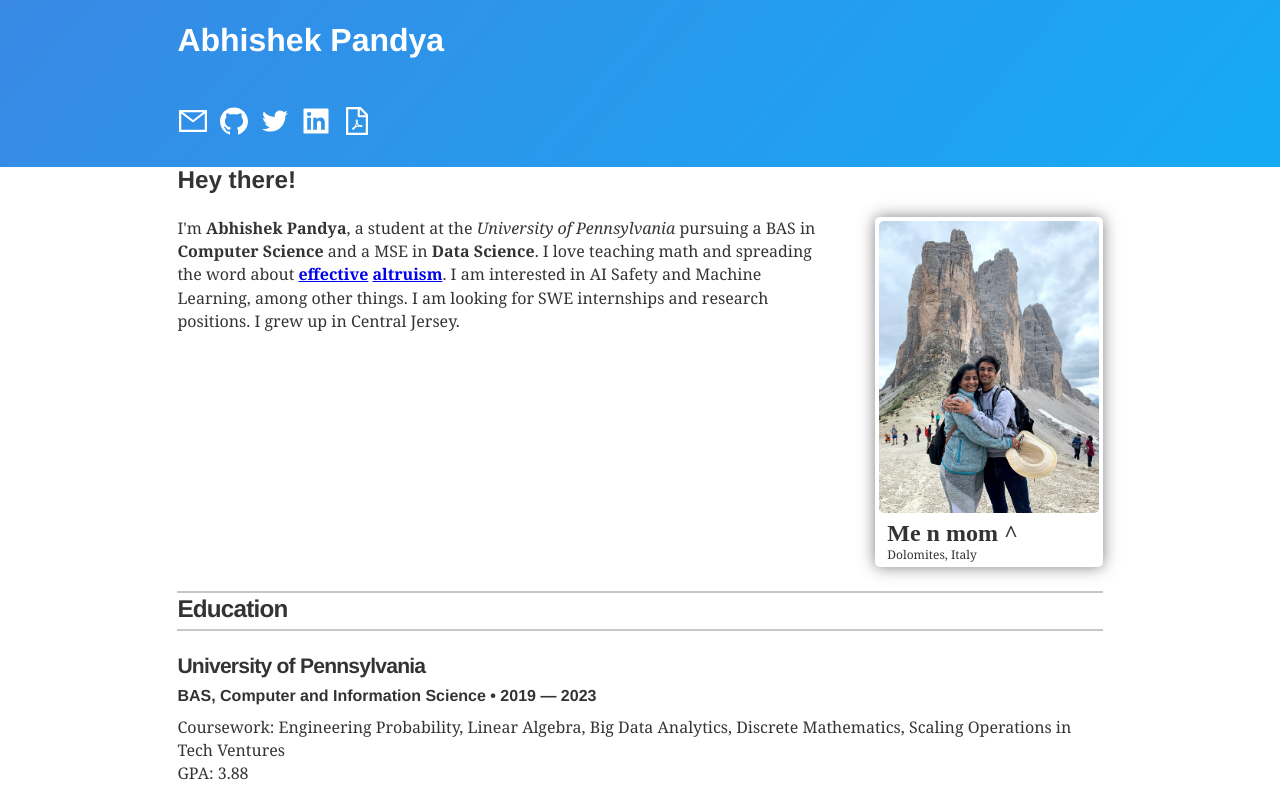
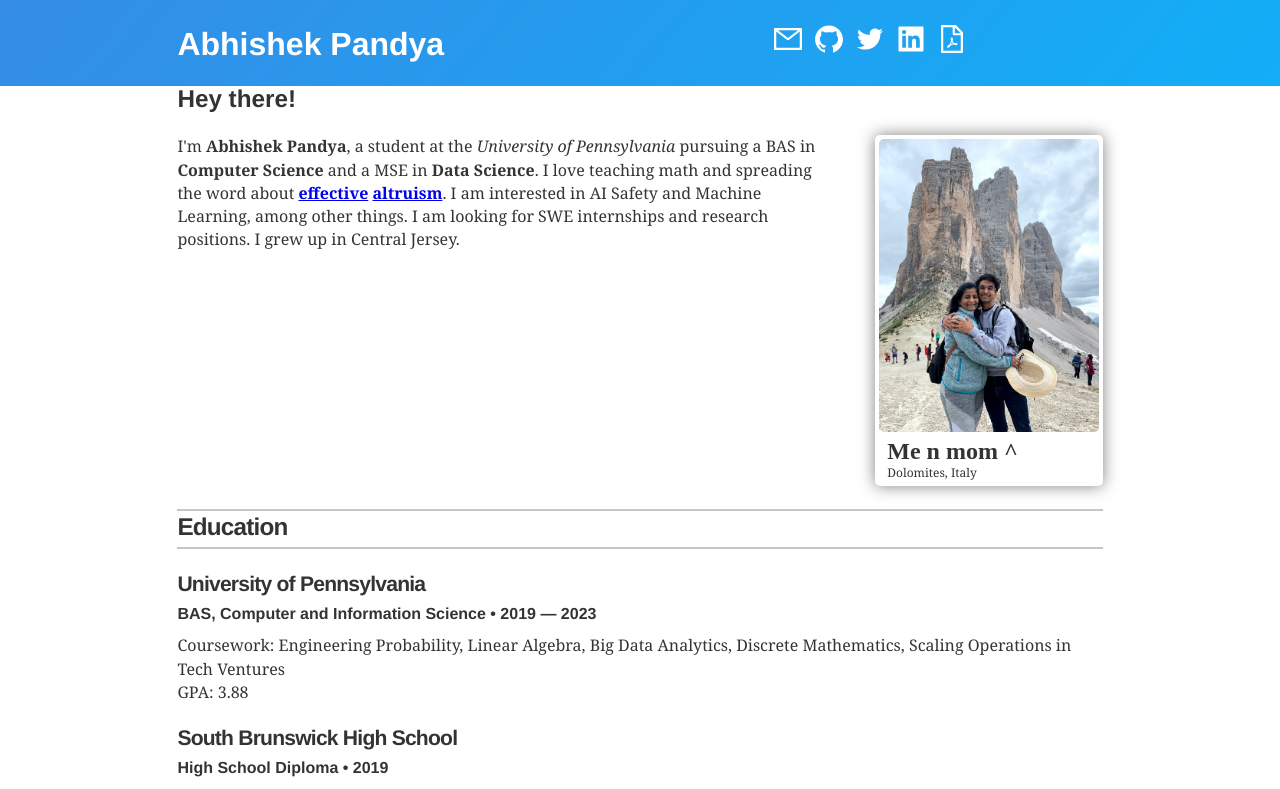
Before and after one commit to abhishekp106/abhishekp106.github.io, a Gatsby site: page / in a window 1280 px wide. Shown: the top 789 px of the page. Built offline with nearby package versions, Linux system fonts and the light colour scheme; Gatsby itself is replaced by a stand-in of ours.

Commit message:
spacing issues fixed for social media icons

```diff
--- a/src/components/header.js
+++ b/src/components/header.js
@@ -2,7 +2,7 @@ import PropTypes from "prop-types"
 import React from "react"
 import "./header.css"
 import { AiOutlineTwitter, AiOutlineGithub, AiFillLinkedin, AiOutlineFilePdf, AiOutlineMail } from 'react-icons/ai';
-import {Box} from "rebass"
+import {Box, Flex, Text, } from "rebass"
 // gradient from https://www.gradient-animator.com/
 
 const Header = ({ siteTitle }) => (
@@ -23,27 +23,13 @@ const Header = ({ siteTitle }) => (
           <a href='/' style = {{color: 'white', textDecoration: 'none', textShadow: 'none', backgroundImage: 'none'}}>
             {siteTitle}
           </a>
-        </h1>
-      </div>
-      <div
-        style={{
-          margin: `0 auto`,
-          maxWidth: 960,
-          padding: `1.45rem 1.0875rem`,
-          alignItems: 'right',
-        }}
-      >
-        <h1
-          style={{
-            margin: 0,
-            color: 'white',
-        }}>
-          <a href='mailto:abpandya@seas.upenn.edu' style = {{color: 'white', textDecoration: 'none', textShadow: 'none', backgroundImage: 'none'}}> <AiOutlineMail /> </a>
+          <a href='mailto:abpandya@seas.upenn.edu' style = {{color: 'white', paddingLeft: '34.5%', textDecoration: 'none', textShadow: 'none', backgroundImage: 'none'}}> <AiOutlineMail /> </a>
           <a href='https://github.com/abhishekp106' style = {{color: 'white', textDecoration: 'none', textShadow: 'none', backgroundImage: 'none'}}> <AiOutlineGithub /> </a>
           <a href='https://twitter.com/abhishekp106' style = {{color: 'white', textDecoration: 'none', textShadow: 'none', backgroundImage: 'none'}}> <AiOutlineTwitter /> </a>
           <a href='https://www.linkedin.com/in/abhishekanujpandya/' style = {{color: 'white', textDecoration: 'none', textShadow: 'none', backgroundImage: 'none'}}> <AiFillLinkedin /> </a>
           <a href='https://abhishekp106.github.io/resume_latex.pdf' style = {{color: 'white', textDecoration: 'none', textShadow: 'none', backgroundImage: 'none'}}> <AiOutlineFilePdf /> </a>
         </h1>
+
       </div>
 
   </header>
```
